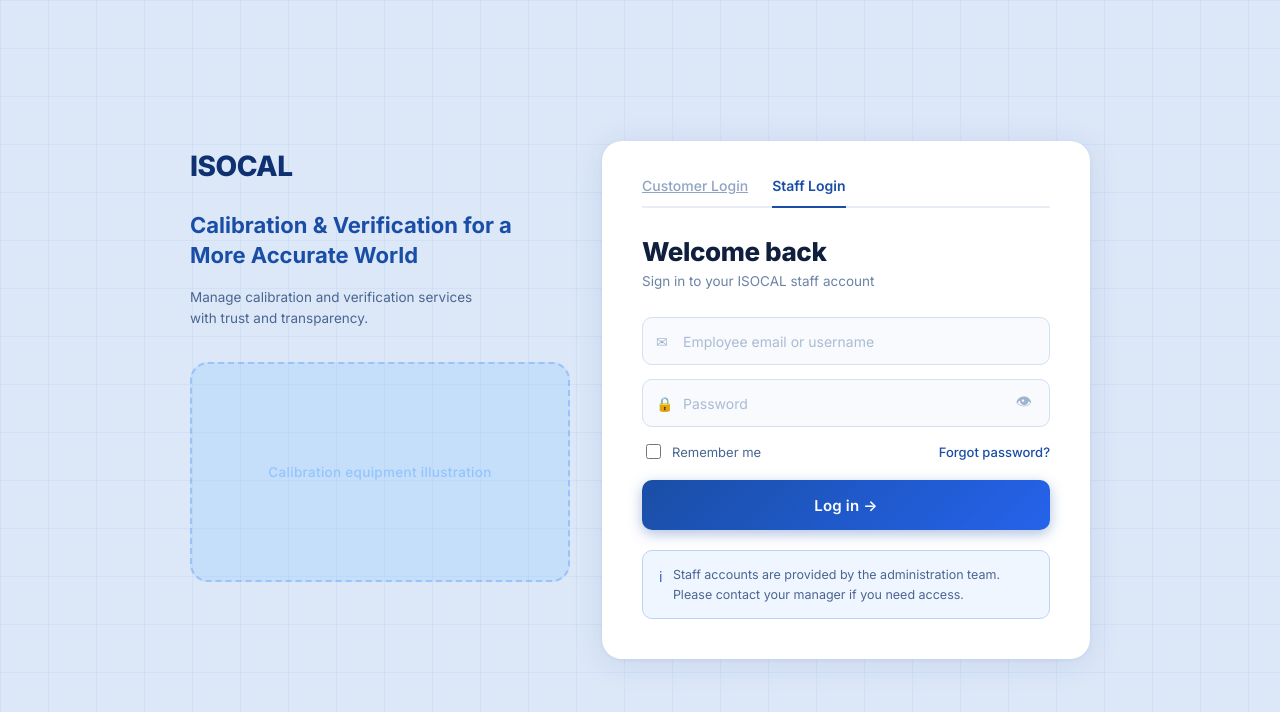
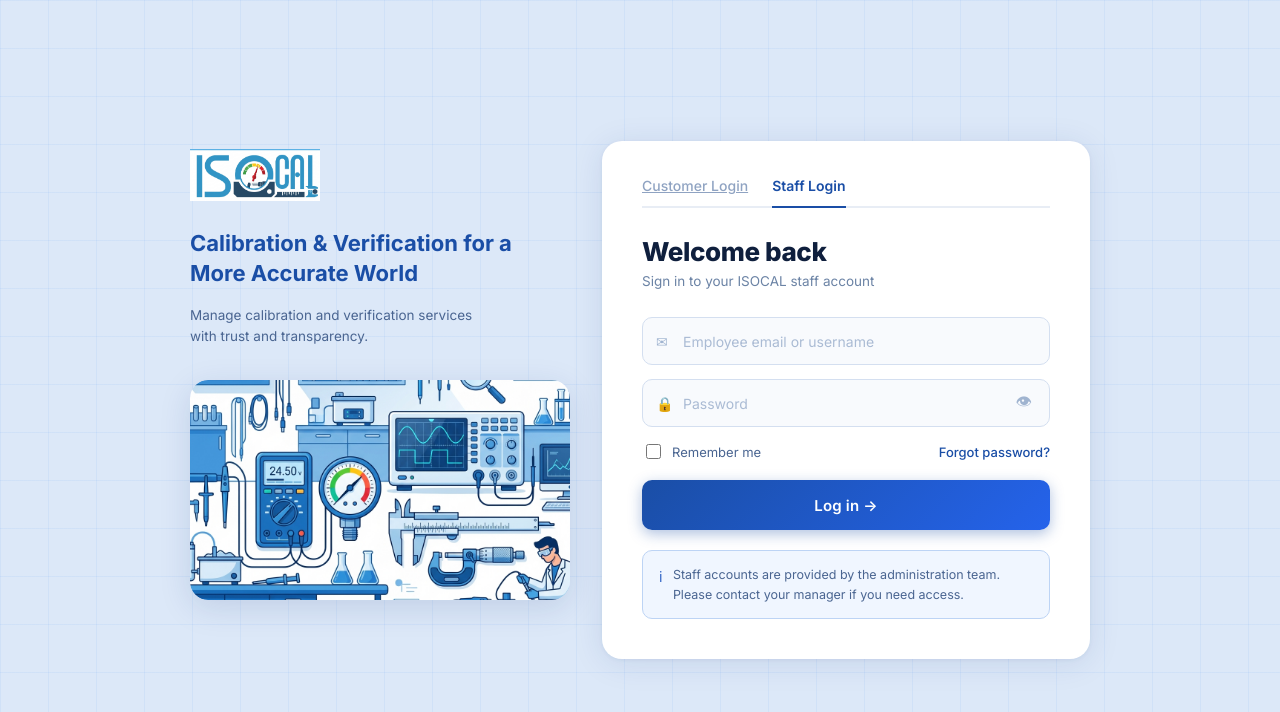
Before and after one commit to thaidodsdsds/SEP490-FA26-G129, a React (Vite) app in the folder frontend/: page /staff-login in a window 1280 px wide. Shown: the top 712 px of the page. Built offline with nearby package versions, Linux system fonts and the light colour scheme; no server answers.

Commit message:
fix logo

```diff
--- a/frontend/src/features/auth/CustomerLoginPage.jsx
+++ b/frontend/src/features/auth/CustomerLoginPage.jsx
@@ -3,15 +3,19 @@ import { Link, useLocation, useNavigate } from 'react-router-dom';
 import { useAppContext } from '../../app/providers.jsx';
 import { loginApi } from '../../services/auth-service.js';
 import { isCustomerAccount } from '../../app/role-routing.js';
+import isocalLogo from '../../assets/isocal_logo.png';
+import calibrationIllustration from '../../assets/calibration_illustration.png';
 import '../../styles/auth.css';
 
 function AuthBrandPanel({ headline, desc }) {
   return (
     <div className="auth-brand">
-      <h1 className="auth-brand__logo">ISOCAL</h1>
+      <img src={isocalLogo} alt="ISOCAL" className="auth-brand__logo" />
       <h2 className="auth-brand__headline">{headline}</h2>
       <p className="auth-brand__desc">{desc}</p>
-      <div className="auth-illustration">Calibration equipment illustration</div>
+      <div className="auth-illustration">
+        <img src={calibrationIllustration} alt="Calibration equipment" />
+      </div>
     </div>
   );
 }
--- a/frontend/src/features/auth/ForgotPasswordPage.jsx
+++ b/frontend/src/features/auth/ForgotPasswordPage.jsx
@@ -1,6 +1,8 @@
 import { useState } from 'react';
 import { Link } from 'react-router-dom';
 import { forgotPasswordApi } from '../../services/auth-service.js';
+import isocalLogo from '../../assets/isocal_logo.png';
+import calibrationIllustration from '../../assets/calibration_illustration.png';
 import '../../styles/auth.css';
 
 export function ForgotPasswordPage() {
@@ -29,13 +31,15 @@ export function ForgotPasswordPage() {
       <div className="auth-container">
         {/* Left brand panel */}
         <div className="auth-brand">
-          <h1 className="auth-brand__logo">ISOCAL</h1>
+          <img src={isocalLogo} alt="ISOCAL" className="auth-brand__logo" />
           <h2 className="auth-brand__headline">Calibration &amp; Verification for a More Accurate World</h2>
           <p className="auth-brand__desc">
             Manage calibration and verification services from request to certificate,
             with trust and transparency.
           </p>
-          <div className="auth-illustration">Calibration equipment illustration</div>
+          <div className="auth-illustration">
+            <img src={calibrationIllustration} alt="Calibration equipment" />
+          </div>
         </div>
 
         {/* Right form card */}
--- a/frontend/src/features/auth/RegisterPage.jsx
+++ b/frontend/src/features/auth/RegisterPage.jsx
@@ -1,6 +1,8 @@
 import { useState } from 'react';
 import { Link, useNavigate } from 'react-router-dom';
 import { registerApi } from '../../services/auth-service.js';
+import isocalLogo from '../../assets/isocal_logo.png';
+import calibrationIllustration from '../../assets/calibration_illustration.png';
 import '../../styles/auth.css';
 
 const INDUSTRY_OPTIONS = [
@@ -82,13 +84,15 @@ export function RegisterPage() {
       <div className="auth-container auth-container--register">
         {/* Left brand panel */}
         <div className="auth-brand">
-          <h1 className="auth-brand__logo">ISOCAL</h1>
+          <img src={isocalLogo} alt="ISOCAL" className="auth-brand__logo" />
           <h2 className="auth-brand__headline">Accurate Measurements for a Safer Tomorrow</h2>
           <p className="auth-brand__desc">
             Calibration and verification services for measuring equipment.
             Trusted by businesses and industries.
           </p>
-          <div className="auth-illustration">Calibration equipment illustration</div>
+          <div className="auth-illustration">
+            <img src={calibrationIllustration} alt="Calibration equipment" />
+          </div>
         </div>
 
         {/* Right form card */}
--- a/frontend/src/features/auth/StaffLoginPage.jsx
+++ b/frontend/src/features/auth/StaffLoginPage.jsx
@@ -3,6 +3,8 @@ import { Link, useNavigate } from 'react-router-dom';
 import { useAppContext } from '../../app/providers.jsx';
 import { loginApi } from '../../services/auth-service.js';
 import { isStaffAccount } from '../../app/role-routing.js';
+import isocalLogo from '../../assets/isocal_logo.png';
+import calibrationIllustration from '../../assets/calibration_illustration.png';
 import '../../styles/auth.css';
 
 export function StaffLoginPage() {
@@ -52,12 +54,14 @@ export function StaffLoginPage() {
       <div className="auth-container">
         {/* Left brand panel */}
         <div className="auth-brand">
-          <h1 className="auth-brand__logo">ISOCAL</h1>
+          <img src={isocalLogo} alt="ISOCAL" className="auth-brand__logo" />
           <h2 className="auth-brand__headline">Calibration &amp; Verification for a More Accurate World</h2>
           <p className="auth-brand__desc">
             Manage calibration and verification services with trust and transparency.
           </p>
-          <div className="auth-illustration">Calibration equipment illustration</div>
+          <div className="auth-illustration">
+            <img src={calibrationIllustration} alt="Calibration equipment" />
+          </div>
         </div>
 
         {/* Right form card */}
--- a/frontend/src/styles/auth.css
+++ b/frontend/src/styles/auth.css
@@ -45,10 +45,11 @@
 }
 
 .auth-brand__logo {
-  font-size: 28px;
-  font-weight: 800;
-  color: #0f3172;
-  letter-spacing: -0.5px;
+  display: block;
+  height: 52px;
+  width: auto;
+  max-width: 240px;
+  object-fit: contain;
   margin: 0 0 28px;
 }
 
@@ -68,19 +69,26 @@
   max-width: 300px;
 }
 
-/* Illustration placeholder */
+/* Illustration image */
 .auth-illustration {
-  background: rgba(147, 197, 253, 0.3);
-  border: 2px dashed rgba(59, 130, 246, 0.3);
+  width: 100%;
   border-radius: 18px;
+  overflow: hidden;
+  box-shadow: 0 8px 32px rgba(15, 49, 114, 0.13);
+}
+
+.auth-illustration img {
+  width: 100%;
   height: 220px;
-  display: flex;
-  align-items: center;
-  justify-content: center;
-  color: #93c5fd;
-  font-size: 13.5px;
-  font-weight: 500;
-  letter-spacing: 0.3px;
+  object-fit: cover;
+  object-position: center;
+  display: block;
+  border-radius: 18px;
+  transition: transform 0.4s ease;
+}
+
+.auth-illustration img:hover {
+  transform: scale(1.03);
 }
 
 /* ── Right panel (form card) ─────────────────────── */
```
Also changed, not shown: frontend/src/assets/calibration_illustration.png (added), frontend/src/assets/isocal_logo.png (added).
